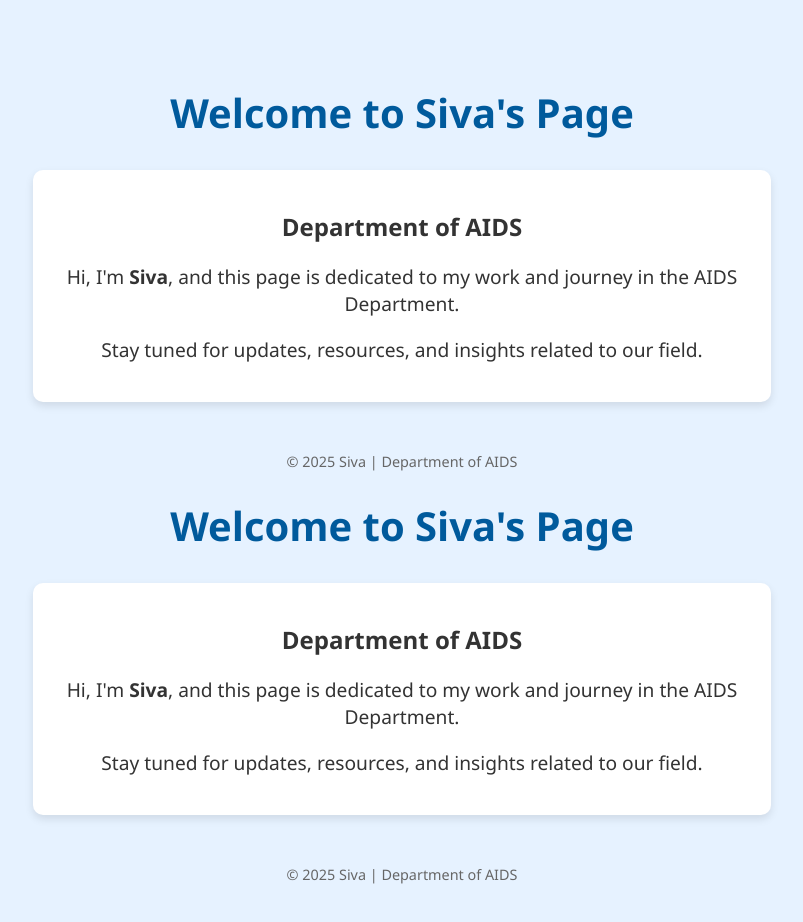
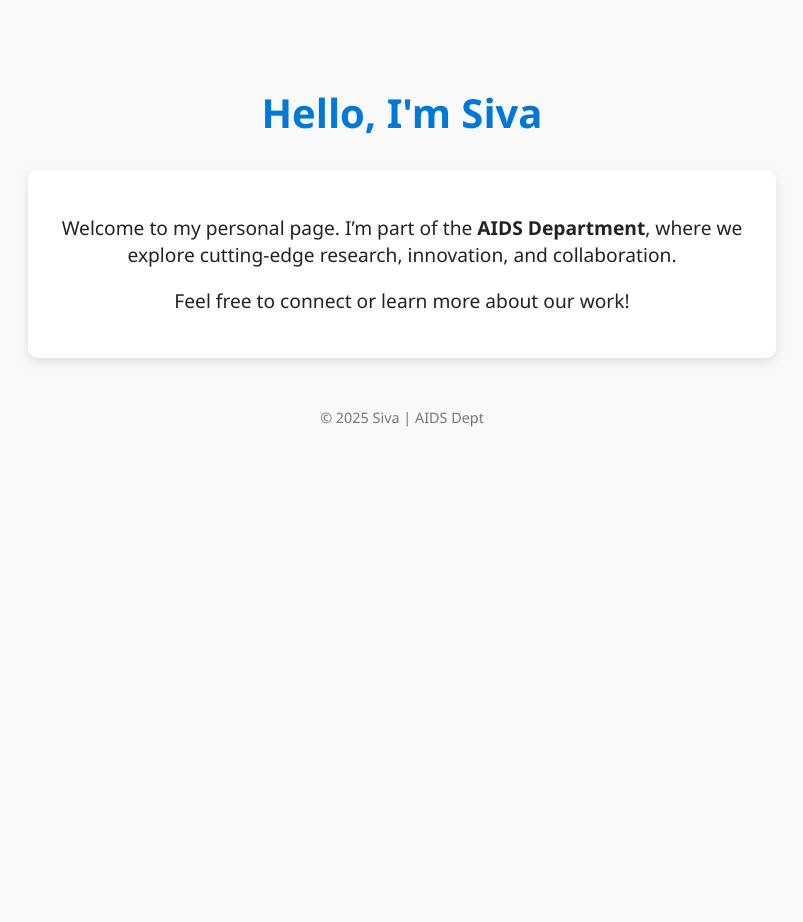
Before and after one commit to sivaaidsa/serverrr, a plain HTML site: page index.html in a window 1280 px wide. Shown: the whole page, without its empty margins (238-1041 px from the left). After the commit the page ends 800 px from the top, so only its background shows below. Drawn offline with Linux system fonts and the light colour scheme.

Commit message:
Update index.html

```diff
--- a/index.html
+++ b/index.html
@@ -3,17 +3,17 @@
 <head>
   <meta charset="UTF-8" />
   <meta name="viewport" content="width=device-width, initial-scale=1.0" />
-  <title>Siva | AIDS Department</title>
+  <title>Siva | AIDS Dept</title>
   <style>
     body {
       font-family: 'Segoe UI', sans-serif;
-      background-color: #e6f2ff;
-      color: #333;
+      background-color: #f9f9f9;
+      color: #222;
       text-align: center;
       padding: 50px;
     }
     h1 {
-      color: #005a9c;
+      color: #0078d7;
       font-size: 2.5em;
     }
     p {
@@ -21,75 +21,27 @@
     }
     .card {
       background-color: #fff;
-      padding: 20px;
+      padding: 25px;
       margin: 30px auto;
       width: 60%;
-      box-shadow: 0 4px 8px rgba(0,0,0,0.1);
+      box-shadow: 0 4px 12px rgba(0,0,0,0.1);
       border-radius: 10px;
     }
     footer {
       margin-top: 50px;
       font-size: 0.9em;
-      color: #666;
+      color: #777;
     }
   </style>
 </head>
 <body>
-  <h1>Welcome to Siva's Page</h1>
+  <h1>Hello, I'm Siva</h1>
   <div class="card">
-    <h2>Department of AIDS</h2>
-    <p>Hi, I'm <strong>Siva</strong>, and this page is dedicated to my work and journey in the AIDS Department.</p>
-    <p>Stay tuned for updates, resources, and insights related to our field.</p>
+    <p>Welcome to my personal page. I’m part of the <strong>AIDS Department</strong>, where we explore cutting-edge research, innovation, and collaboration.</p>
+    <p>Feel free to connect or learn more about our work!</p>
   </div>
   <footer>
-    &copy; 2025 Siva | Department of AIDS
-  </footer>
-</body>
-</html><!DOCTYPE html>
-<html lang="en">
-<head>
-  <meta charset="UTF-8" />
-  <meta name="viewport" content="width=device-width, initial-scale=1.0" />
-  <title>Siva | AIDS Department</title>
-  <style>
-    body {
-      font-family: 'Segoe UI', sans-serif;
-      background-color: #e6f2ff;
-      color: #333;
-      text-align: center;
-      padding: 50px;
-    }
-    h1 {
-      color: #005a9c;
-      font-size: 2.5em;
-    }
-    p {
-      font-size: 1.2em;
-    }
-    .card {
-      background-color: #fff;
-      padding: 20px;
-      margin: 30px auto;
-      width: 60%;
-      box-shadow: 0 4px 8px rgba(0,0,0,0.1);
-      border-radius: 10px;
-    }
-    footer {
-      margin-top: 50px;
-      font-size: 0.9em;
-      color: #666;
-    }
-  </style>
-</head>
-<body>
-  <h1>Welcome to Siva's Page</h1>
-  <div class="card">
-    <h2>Department of AIDS</h2>
-    <p>Hi, I'm <strong>Siva</strong>, and this page is dedicated to my work and journey in the AIDS Department.</p>
-    <p>Stay tuned for updates, resources, and insights related to our field.</p>
-  </div>
-  <footer>
-    &copy; 2025 Siva | Department of AIDS
+    &copy; 2025 Siva | AIDS Dept
   </footer>
 </body>
 </html>
```
